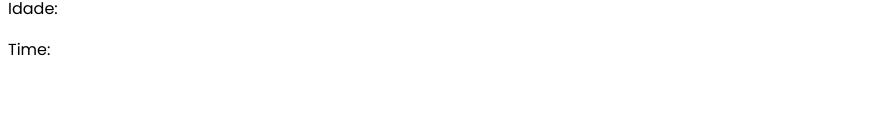
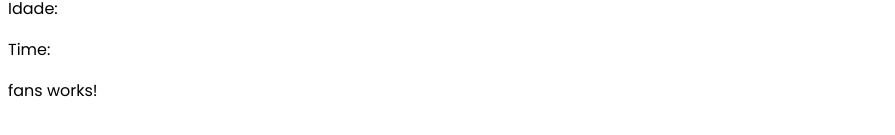
Before and after one commit to MasterKelwin/FENG, an Angular app: page / in a window 1280 px wide. Shown: the part 527-662 px from the top of the page, without its empty margins (0-895 px from the left). Built offline with nearby package versions, Linux system fonts and the light colour scheme.

Commit message:
generating component from terminal

```diff
--- a/src/app/app.component.html
+++ b/src/app/app.component.html
@@ -3,3 +3,5 @@
 <p>Nome: {{ userData.name }}</p>
 <p>Idade: {{ userData.age }}</p>
 <p>Time: {{ userData.team }}</p>
+
+<app-fans></app-fans>
--- a/src/app/app.module.ts
+++ b/src/app/app.module.ts
@@ -3,11 +3,13 @@ import { FormsModule } from '@angular/forms';
 import { BrowserModule } from '@angular/platform-browser';
 import { NewFanComponent } from '../app/newFan/newFan.component'
 import { AppComponent } from './app.component';
+import { FansComponent } from './fans/fans.component';
 
 @NgModule({
   declarations: [
     AppComponent,
-    NewFanComponent
+    NewFanComponent,
+    FansComponent
   ],
   imports: [
     BrowserModule,
--- /dev/null
+++ b/src/app/fans/fans.component.html
@@ -0,0 +1 @@
+<p>fans works!</p>
--- /dev/null
+++ b/src/app/fans/fans.component.ts
@@ -0,0 +1,15 @@
+import { Component, OnInit } from '@angular/core';
+
+@Component({
+  selector: 'app-fans',
+  templateUrl: './fans.component.html',
+  styleUrls: ['./fans.component.scss']
+})
+export class FansComponent implements OnInit {
+
+  constructor() { }
+
+  ngOnInit(): void {
+  }
+
+}
```
Also changed, not shown: src/app/fans/fans.component.scss (added), 1 other file (tests, documents, lock files or other folders).
